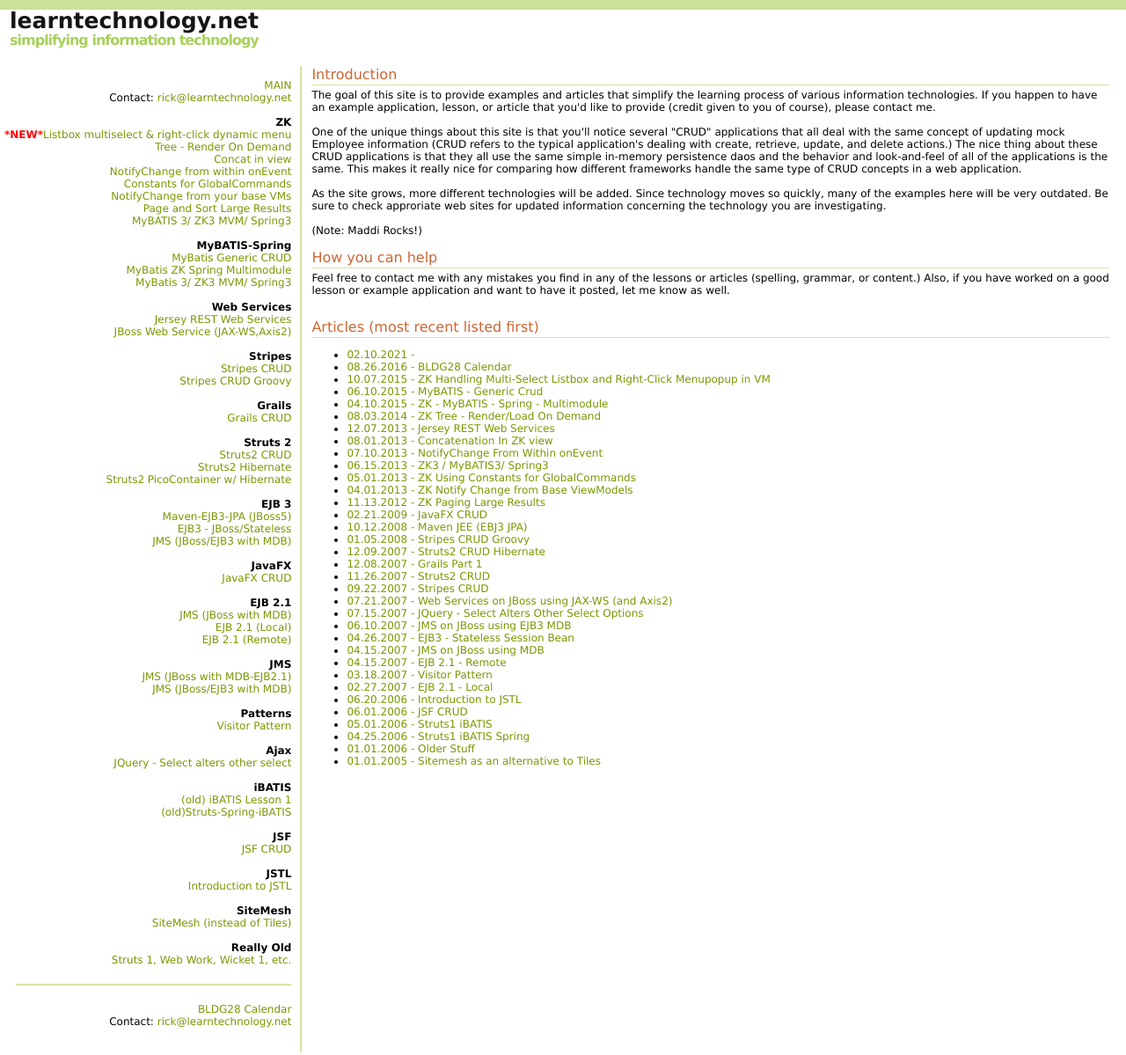
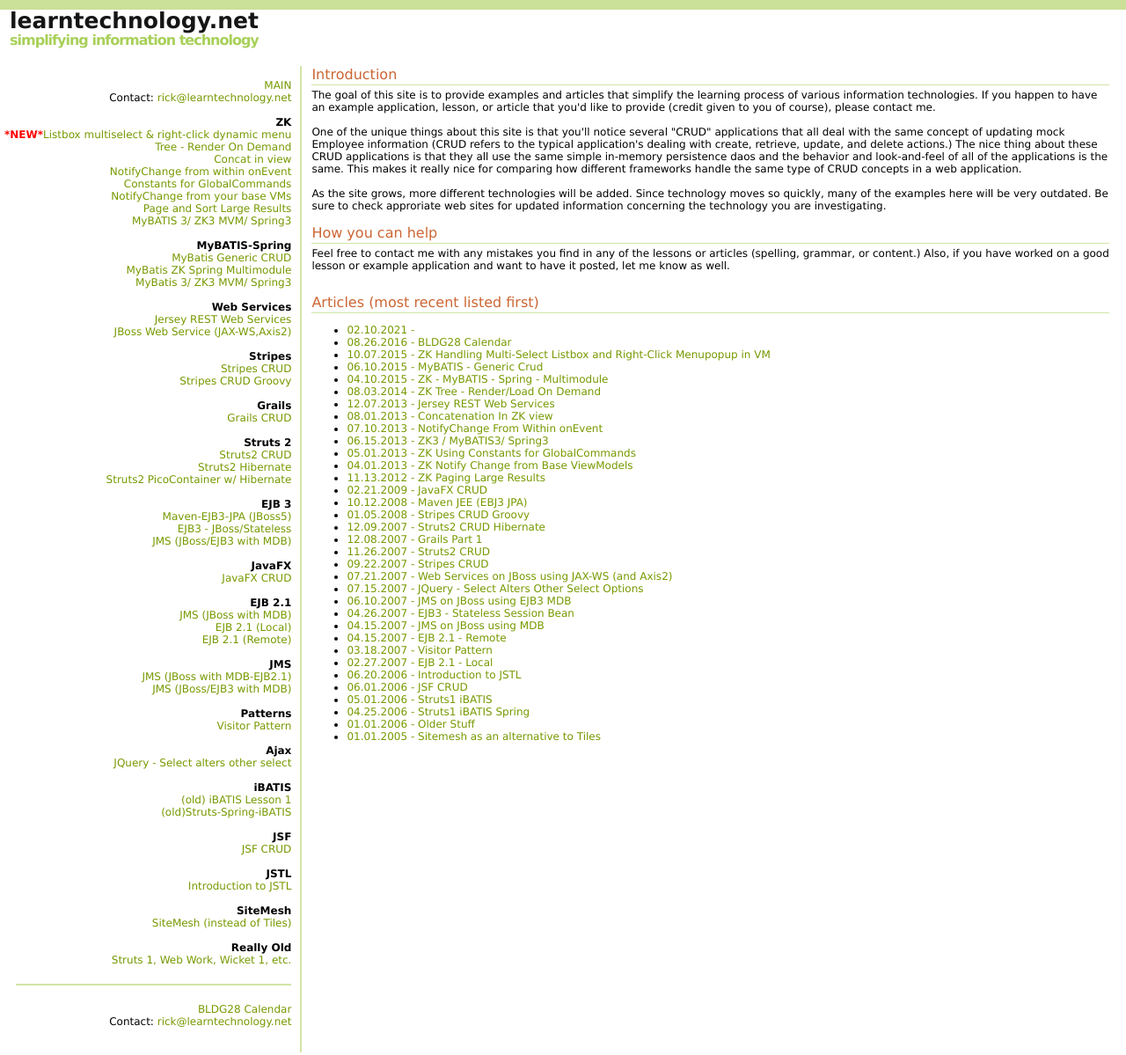
Before and after one commit to rickcr/rickcr.github.com, a Jekyll site: the page built from index.md, in a window 1280 px wide. Shown: the whole page at 88% size. Built offline with Jekyll 4.4.1, drawn with Linux system fonts in a browser that asks for light colours.

Commit message:
removed maddi rocks test

```diff
--- a/index.md
+++ b/index.md
@@ -11,8 +11,6 @@ One of the unique things about this site is that you'll notice several "CRUD" ap
 As the site grows, more different technologies will be added. Since technology moves so quickly, many of the examples here will be
 very outdated. Be sure to check approriate web sites for updated information concerning the technology you are investigating.
 
-<br/><br/>
-(Note: Maddi Rocks!)
 <br/><br/>
 
 <div class="sectionHeading">How you can help</div>
```
